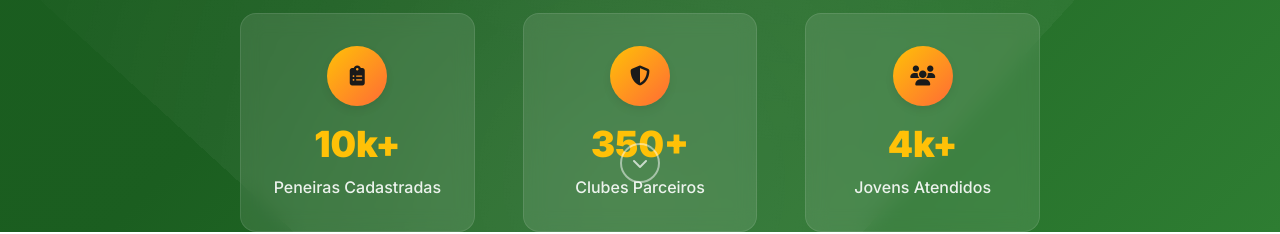
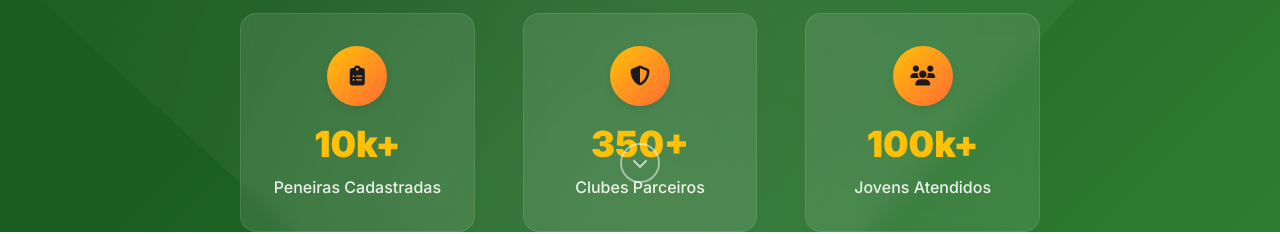
Before and after one commit to portalmei-br/pen15, a plain HTML site: page index.html in a window 1280 px wide. Shown: the part 840-1074 px from the top of the page. Drawn offline with Linux system fonts and the light colour scheme.

Commit message:
Update index.html

```diff
--- a/index.html
+++ b/index.html
@@ -109,7 +109,7 @@
                         <div class="stat-icon">
                             <i class="fas fa-users"></i>
                         </div>
-                        <span class="stat-number" data-target="4000">0</span>
+                        <span class="stat-number" data-target="100000">0</span>
                         <span class="stat-label">Jovens Atendidos</span>
                     </div>
                 </div>
```
